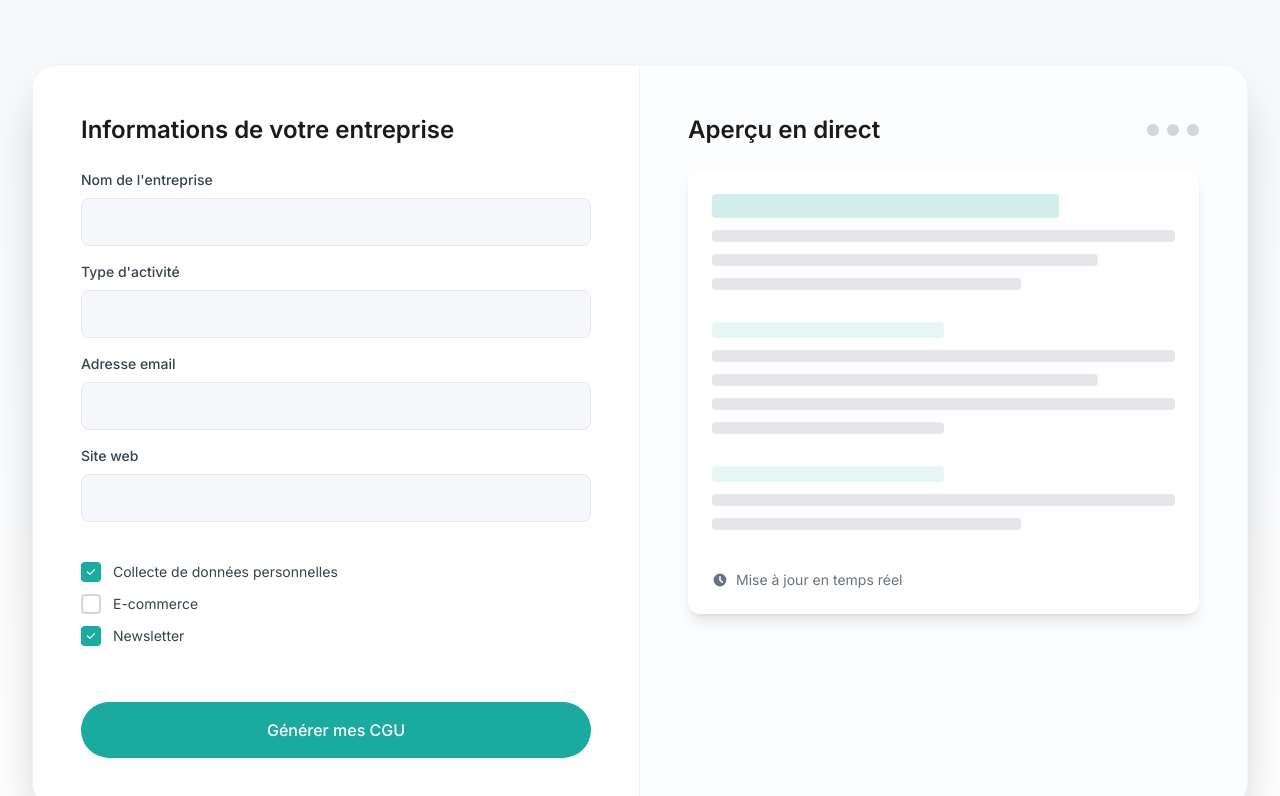
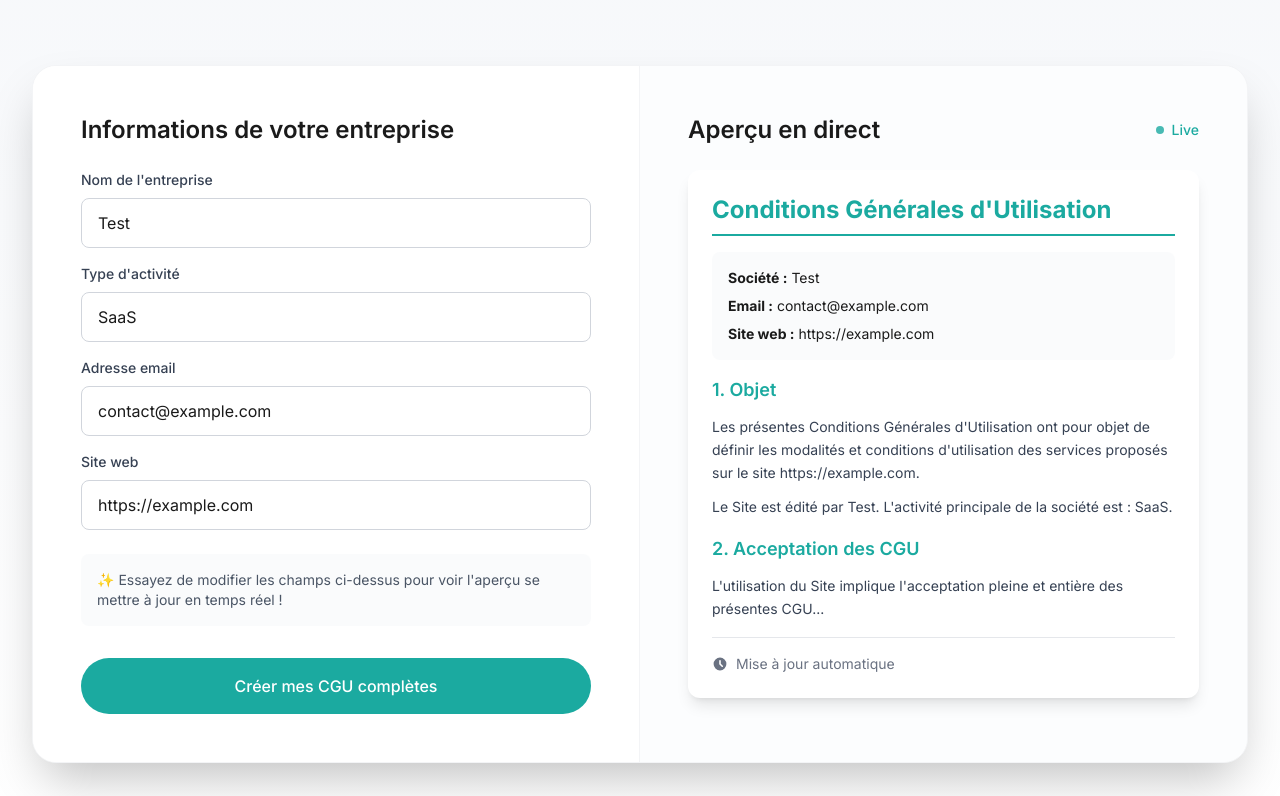
Before and after one commit to P4ST4S/cgu-generator, a Next.js app: page / in a window 1280 px wide. Shown: the part 1464-2260 px from the top of the page. Built offline with nearby package versions, Linux system fonts and the light colour scheme.

Commit message:
feat: enhance Demo component with interactive form and live preview functionality

```diff
--- a/components/Demo.tsx
+++ b/components/Demo.tsx
@@ -1,4 +1,21 @@
+'use client';
+
+import { useState } from 'react';
+import Link from 'next/link';
+
 export default function Demo() {
+  const [formData, setFormData] = useState({
+    companyName: 'Test',
+    activityType: 'SaaS',
+    email: 'contact@example.com',
+    website: 'https://example.com',
+  });
+
+  const handleInputChange = (e: React.ChangeEvent<HTMLInputElement>) => {
+    const { name, value } = e.target;
+    setFormData(prev => ({ ...prev, [name]: value }));
+  };
+
   return (
     <section id="demo" className="py-20 px-6 lg:px-8 bg-gradient-to-b from-secondary to-white">
       <div className="max-w-7xl mx-auto">
@@ -12,7 +29,7 @@ export default function Demo() {
           </p>
         </div>
 
-        {/* Demo Mockup */}
+        {/* Demo Interactive */}
         <div className="bg-white rounded-3xl shadow-2xl overflow-hidden border border-gray-100">
           <div className="grid lg:grid-cols-2 min-h-[600px]">
             {/* Left side - Form */}
@@ -24,109 +41,134 @@ export default function Demo() {
                   </h3>
                 </div>
 
-                {/* Form fields mockup */}
+                {/* Form fields - Interactive */}
                 <div className="space-y-4">
                   <div>
-                    <label className="block text-sm font-medium text-gray-700 mb-2">
+                    <label htmlFor="companyName" className="block text-sm font-medium text-gray-700 mb-2">
                       Nom de l&apos;entreprise
                     </label>
-                    <div className="h-12 bg-secondary rounded-lg border border-gray-200"></div>
+                    <input
+                      type="text"
+                      id="companyName"
+                      name="companyName"
+                      value={formData.companyName}
+                      onChange={handleInputChange}
+                      className="w-full px-4 py-3 border border-gray-300 rounded-lg focus:ring-2 focus:ring-primary focus:border-transparent transition-all"
+                      placeholder="Ex: Ma Société"
+                    />
                   </div>
 
                   <div>
-                    <label className="block text-sm font-medium text-gray-700 mb-2">
+                    <label htmlFor="activityType" className="block text-sm font-medium text-gray-700 mb-2">
                       Type d&apos;activité
                     </label>
-                    <div className="h-12 bg-secondary rounded-lg border border-gray-200"></div>
+                    <input
+                      type="text"
+                      id="activityType"
+                      name="activityType"
+                      value={formData.activityType}
+                      onChange={handleInputChange}
+                      className="w-full px-4 py-3 border border-gray-300 rounded-lg focus:ring-2 focus:ring-primary focus:border-transparent transition-all"
+                      placeholder="Ex: SaaS, E-commerce..."
+                    />
                   </div>
 
                   <div>
-                    <label className="block text-sm font-medium text-gray-700 mb-2">
+                    <label htmlFor="email" className="block text-sm font-medium text-gray-700 mb-2">
                       Adresse email
                     </label>
-                    <div className="h-12 bg-secondary rounded-lg border border-gray-200"></div>
+                    <input
+                      type="email"
+                      id="email"
+                      name="email"
+                      value={formData.email}
+                      onChange={handleInputChange}
+                      className="w-full px-4 py-3 border border-gray-300 rounded-lg focus:ring-2 focus:ring-primary focus:border-transparent transition-all"
+                      placeholder="contact@example.com"
+                    />
                   </div>
 
                   <div>
-                    <label className="block text-sm font-medium text-gray-700 mb-2">
+                    <label htmlFor="website" className="block text-sm font-medium text-gray-700 mb-2">
                       Site web
                     </label>
-                    <div className="h-12 bg-secondary rounded-lg border border-gray-200"></div>
+                    <input
+                      type="url"
+                      id="website"
+                      name="website"
+                      value={formData.website}
+                      onChange={handleInputChange}
+                      className="w-full px-4 py-3 border border-gray-300 rounded-lg focus:ring-2 focus:ring-primary focus:border-transparent transition-all"
+                      placeholder="https://example.com"
+                    />
                   </div>
                 </div>
 
-                {/* Checkboxes mockup */}
-                <div className="space-y-3 pt-4">
-                  <div className="flex items-center gap-3">
-                    <div className="w-5 h-5 bg-primary rounded border-2 border-primary flex items-center justify-center">
-                      <svg className="w-3 h-3 text-white" fill="currentColor" viewBox="0 0 20 20">
-                        <path fillRule="evenodd" d="M16.707 5.293a1 1 0 010 1.414l-8 8a1 1 0 01-1.414 0l-4-4a1 1 0 011.414-1.414L8 12.586l7.293-7.293a1 1 0 011.414 0z" clipRule="evenodd" />
-                      </svg>
-                    </div>
-                    <span className="text-sm text-gray-700">Collecte de données personnelles</span>
-                  </div>
-                  <div className="flex items-center gap-3">
-                    <div className="w-5 h-5 bg-white rounded border-2 border-gray-300"></div>
-                    <span className="text-sm text-gray-700">E-commerce</span>
-                  </div>
-                  <div className="flex items-center gap-3">
-                    <div className="w-5 h-5 bg-primary rounded border-2 border-primary flex items-center justify-center">
-                      <svg className="w-3 h-3 text-white" fill="currentColor" viewBox="0 0 20 20">
-                        <path fillRule="evenodd" d="M16.707 5.293a1 1 0 010 1.414l-8 8a1 1 0 01-1.414 0l-4-4a1 1 0 011.414-1.414L8 12.586l7.293-7.293a1 1 0 011.414 0z" clipRule="evenodd" />
-                      </svg>
-                    </div>
-                    <span className="text-sm text-gray-700">Newsletter</span>
-                  </div>
+                {/* Info text */}
+                <div className="pt-4 text-sm text-gray-600 bg-secondary/50 p-4 rounded-lg">
+                  <p>
+                    ✨ Essayez de modifier les champs ci-dessus pour voir l&apos;aperçu se mettre à jour en temps réel !
+                  </p>
                 </div>
 
-                <button className="w-full mt-8 py-4 bg-primary text-white rounded-full font-medium hover:scale-105 transition-transform">
-                  Générer mes CGU
-                </button>
+                <Link
+                  href="/create"
+                  className="w-full mt-8 py-4 bg-primary text-white rounded-full font-medium hover:scale-105 transition-transform text-center block"
+                >
+                  Créer mes CGU complètes
+                </Link>
               </div>
             </div>
 
-            {/* Right side - Preview */}
+            {/* Right side - Live Preview */}
             <div className="p-8 lg:p-12 bg-secondary/30">
               <div className="space-y-6">
                 <div className="flex items-center justify-between">
                   <h3 className="text-2xl font-semibold text-foreground">
                     Aperçu en direct
                   </h3>
-                  <div className="flex gap-2">
-                    <div className="w-3 h-3 rounded-full bg-gray-300"></div>
-                    <div className="w-3 h-3 rounded-full bg-gray-300"></div>
-                    <div className="w-3 h-3 rounded-full bg-gray-300"></div>
+                  <div className="flex items-center gap-2 text-primary text-sm font-medium">
+                    <div className="w-2 h-2 rounded-full bg-primary animate-pulse"></div>
+                    Live
                   </div>
                 </div>
 
-                {/* Document preview */}
+                {/* Document preview - Live content */}
                 <div className="bg-white rounded-xl p-6 shadow-lg space-y-4 min-h-[400px]">
-                  <div className="space-y-3">
-                    <div className="h-6 bg-primary/20 rounded w-3/4"></div>
-                    <div className="h-3 bg-gray-200 rounded w-full"></div>
-                    <div className="h-3 bg-gray-200 rounded w-5/6"></div>
-                    <div className="h-3 bg-gray-200 rounded w-4/6"></div>
+                  <h1 className="text-2xl font-bold text-primary border-b-2 border-primary pb-2">
+                    Conditions Générales d&apos;Utilisation
+                  </h1>
+
+                  <div className="bg-secondary/50 p-4 rounded-lg space-y-2 text-sm">
+                    <p><strong>Société :</strong> {formData.companyName || '[Nom de votre entreprise]'}</p>
+                    <p><strong>Email :</strong> {formData.email || '[Votre email]'}</p>
+                    <p><strong>Site web :</strong> {formData.website || '[Votre site web]'}</p>
                   </div>
 
-                  <div className="pt-4 space-y-3">
-                    <div className="h-4 bg-primary/10 rounded w-2/4"></div>
-                    <div className="h-3 bg-gray-200 rounded w-full"></div>
-                    <div className="h-3 bg-gray-200 rounded w-5/6"></div>
-                    <div className="h-3 bg-gray-200 rounded w-full"></div>
-                    <div className="h-3 bg-gray-200 rounded w-3/6"></div>
+                  <div className="space-y-3">
+                    <h2 className="text-lg font-semibold text-primary">1. Objet</h2>
+                    <p className="text-gray-700 text-sm leading-relaxed">
+                      Les présentes Conditions Générales d&apos;Utilisation ont pour objet de définir les modalités
+                      et conditions d&apos;utilisation des services proposés sur le site {formData.website || '[votre-site.com]'}.
+                    </p>
+                    <p className="text-gray-700 text-sm leading-relaxed">
+                      Le Site est édité par {formData.companyName || '[Votre entreprise]'}.
+                      L&apos;activité principale de la société est : {formData.activityType || '[Votre activité]'}.
+                    </p>
                   </div>
 
-                  <div className="pt-4 space-y-3">
-                    <div className="h-4 bg-primary/10 rounded w-2/4"></div>
-                    <div className="h-3 bg-gray-200 rounded w-full"></div>
-                    <div className="h-3 bg-gray-200 rounded w-4/6"></div>
+                  <div className="space-y-3">
+                    <h2 className="text-lg font-semibold text-primary">2. Acceptation des CGU</h2>
+                    <p className="text-gray-700 text-sm leading-relaxed">
+                      L&apos;utilisation du Site implique l&apos;acceptation pleine et entière des présentes CGU...
+                    </p>
                   </div>
 
-                  <div className="pt-6 flex items-center gap-2 text-sm text-gray-500">
+                  <div className="pt-4 flex items-center gap-2 text-sm text-gray-500 border-t border-gray-200">
                     <svg className="w-4 h-4" fill="currentColor" viewBox="0 0 20 20">
                       <path fillRule="evenodd" d="M10 18a8 8 0 100-16 8 8 0 000 16zm1-12a1 1 0 10-2 0v4a1 1 0 00.293.707l2.828 2.829a1 1 0 101.415-1.415L11 9.586V6z" clipRule="evenodd" />
                     </svg>
-                    Mise à jour en temps réel
+                    Mise à jour automatique
                   </div>
                 </div>
               </div>
```
